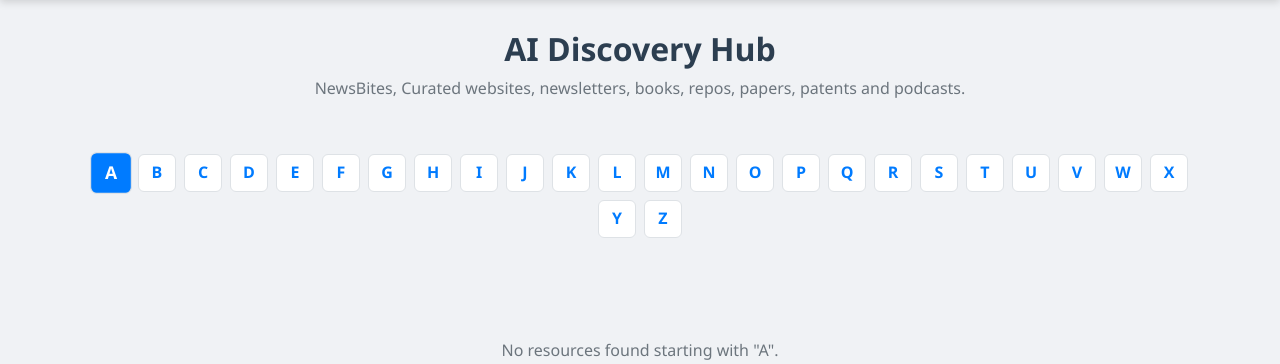
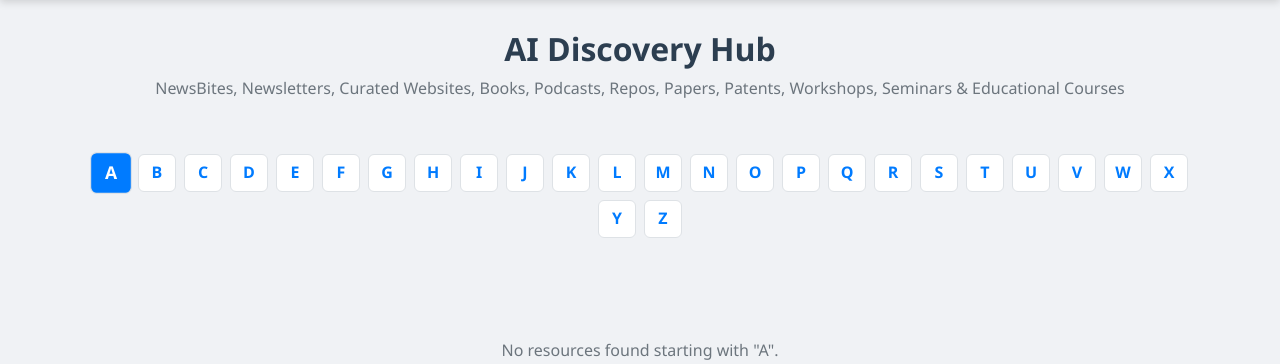
Before and after one commit to simpdatasush/promptsgenerator, a Flask app: page /ai-hub in a window 1280 px wide. Shown: the part 70-434 px from the top of the page. Run offline with Flask 3, Linux system fonts and the light colour scheme; grey boxes labelled with a size stand in for pictures from a placeholder-image service; data that the repository does not hold is empty; some libraries are stand-ins or nearby versions.

Commit message:
Update ai_hub.html

```diff
--- a/templates/ai_hub.html
+++ b/templates/ai_hub.html
@@ -166,7 +166,7 @@ body {
     <div class="container">
         <div class="text-center mb-5">
             <h2 class="font-weight-bold">AI Discovery Hub</h2>
-            <p class="text-muted">NewsBites, Curated websites, newsletters, books, repos, papers, patents and podcasts.</p>
+            <p class="text-muted">NewsBites, Newsletters, Curated Websites, Books, Podcasts, Repos, Papers, Patents, Workshops, Seminars & Educational Courses</p>
         </div>
 
         <div class="alphabet-nav d-flex flex-wrap justify-content-center mb-5">
@@ -227,7 +227,7 @@ body {
                 resources.forEach(res => {
                     let icon = "fa-globe";
                     if(res.category === "Newsletter") icon = "fa-envelope-open-text";
-                    if(res.category === "Podcast") icon = "fa-microphone-alt";
+                    if(res.category === "Seminars & Podcast") icon = "fa-microphone-alt";
                     if(res.category === "Book") icon = "fa-book";
                     if(res.category === "Channel") icon = "fa-play-circle";
                     // New Categories
@@ -235,6 +235,8 @@ body {
                     if(res.category === "Repos.")       icon = "fa-code-branch";   // For Github/HuggingFace Repos
                     if(res.category === "IP")         icon = "fa-fingerprint";   // For Intellectual Property/Patents
                     if (res.category === "NewsBites") icon = "fa-bolt"; // For NewsBites
+                    // New Categories
+                    if (res.category === "Workshops" || res.category === "Education") icon = "fa-chalkboard-user"; // For Workshops & Education
                     section += `
                         <div class="brick-card">
                             <div class="d-flex justify-content-between align-items-start">
```
